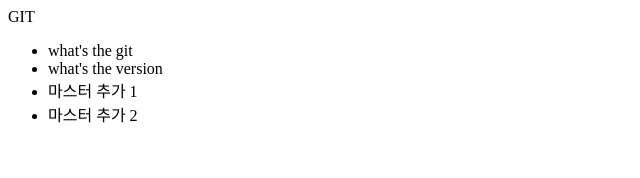
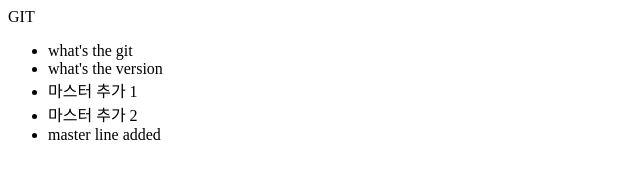
Before and after one commit to jooyoungchoi/opentutorials_git_jyc, a plain HTML site: page index.htm in a window 1280 px wide. Shown: the whole page, without its empty margins (0-640 px from the left). Drawn offline with Linux system fonts and the light colour scheme.

Commit message:
병합전 mster commit

```diff
--- a/index.htm
+++ b/index.htm
@@ -10,6 +10,7 @@
             <li>what's the version</li>
             <li>마스터 추가 1</li>
             <li>마스터 추가 2</li>
+            <li>master line added</li>
         </ul>
     </body>
 </html>
```
